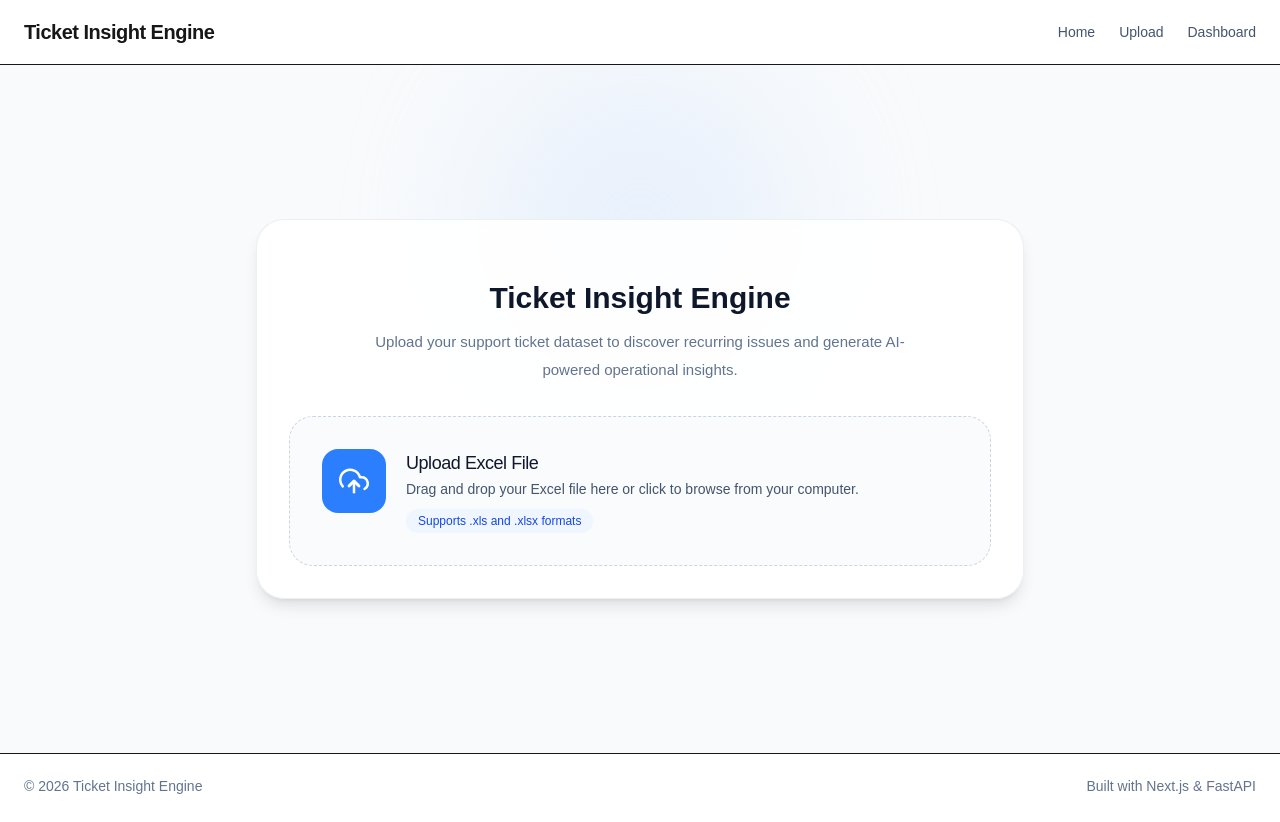
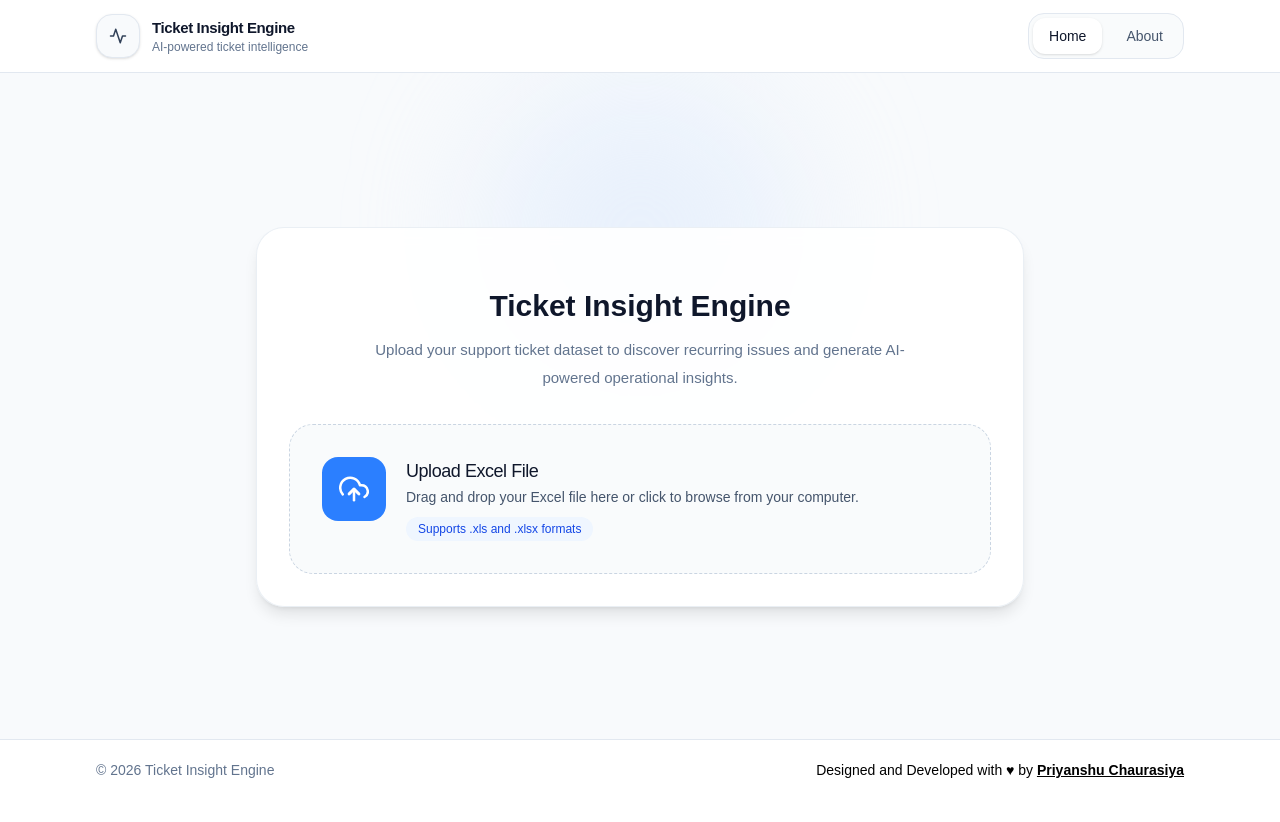
Before and after one commit to iamsainty/ticket-insight-engine, a Next.js app in the folder client/: page / in a window 1280 px wide. Built offline with nearby package versions, Linux system fonts and the light colour scheme.

Commit message:
added header and footer

```diff
--- a/client/components/Footer.tsx
+++ b/client/components/Footer.tsx
@@ -1,10 +1,24 @@
 export default function Footer() {
   return (
-    <footer className="border-t bg-white">
-      <div className="mx-auto flex h-16 max-w-7xl items-center justify-between px-6 text-sm text-slate-500">
-        <p>© 2026 Ticket Insight Engine</p>
+    <footer className="sticky bottom-0 border-t border-slate-200 bg-white">
+      <div className="mx-auto flex flex-col items-center justify-between gap-3 px-5 py-5 text-sm md:max-w-6xl md:flex-row md:px-8">
+        {/* Left */}
+        <p className="text-slate-500">© 2026 Ticket Insight Engine</p>
 
-        <p>Built with Next.js & FastAPI</p>
+        {/* Right */}
+        <div className="flex items-center gap-1.5 text-black">
+          <address className="not-italic font-medium">
+            Designed and Developed with &hearts; by{" "}
+            <a
+              href="https://www.heysainty.com/"
+              target="_blank"
+              rel="noopener noreferrer"
+              className="font-semibold underline"
+            >
+              Priyanshu Chaurasiya
+            </a>
+          </address>
+        </div>
       </div>
     </footer>
   );
--- a/client/components/Navbar.tsx
+++ b/client/components/Navbar.tsx
@@ -1,24 +1,44 @@
 import Link from "next/link";
+import { FiActivity } from "react-icons/fi";
 
 export default function Navbar() {
   return (
-    <header className="border-b bg-white">
-      <div className="mx-auto flex h-16 max-w-7xl items-center justify-between px-6">
-        <Link href="/" className="text-xl font-bold tracking-tight">
-          Ticket Insight Engine
+    <header className="sticky top-0 z-50 border-b border-slate-200 bg-white">
+      <div className="mx-auto flex h-[72px] max-w-6xl items-center justify-between px-5 md:px-8">
+        {/* Brand */}
+        <Link
+          href="/"
+          className="group flex items-center gap-3 transition-opacity duration-200 hover:opacity-90"
+        >
+          <div className="flex h-11 w-11 items-center justify-center rounded-2xl border border-slate-200 bg-slate-50 text-slate-700 shadow-sm transition-all duration-200 group-hover:bg-slate-100">
+            <FiActivity size={18} />
+          </div>
+
+          <div className="flex flex-col">
+            <span className="text-[15px] font-semibold tracking-tight text-slate-900">
+              Ticket Insight Engine
+            </span>
+
+            <span className="text-xs text-slate-500">
+              AI-powered ticket intelligence
+            </span>
+          </div>
         </Link>
 
-        <nav className="flex items-center gap-6 text-sm font-medium text-slate-600">
-          <Link href="/" className="transition hover:text-black">
+        {/* Navigation */}
+        <nav className="flex items-center gap-2 rounded-2xl border border-slate-200 bg-slate-50/80 p-1">
+          <Link
+            href="/"
+            className="rounded-xl bg-white px-4 py-2 text-sm font-medium text-slate-900 shadow-sm transition-all duration-200"
+          >
             Home
           </Link>
 
-          <Link href="/upload" className="transition hover:text-black">
-            Upload
-          </Link>
-
-          <Link href="/dashboard" className="transition hover:text-black">
-            Dashboard
+          <Link
+            href="/about"
+            className="rounded-xl px-4 py-2 text-sm font-medium text-slate-600 transition-all duration-200 hover:bg-white hover:text-slate-900"
+          >
+            About
           </Link>
         </nav>
       </div>
```
